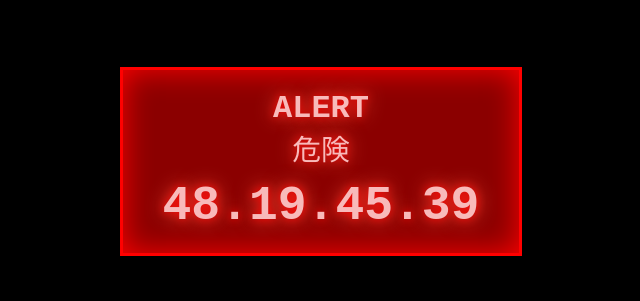
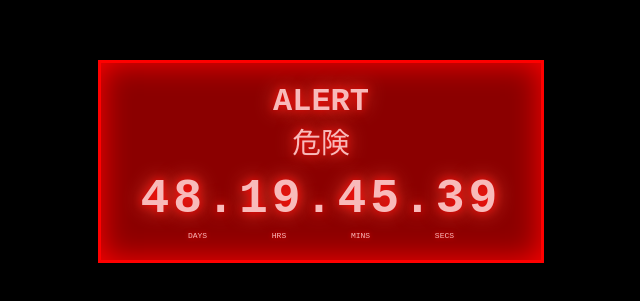
Before and after one commit to D4RKM47R1X/LSCON-Timer, a plain HTML site: page index.html in a window 1280 px wide. Shown: the part 239-540 px from the top of the page, without its empty margins (319-959 px from the left). Drawn offline with Linux system fonts and the light colour scheme.

Commit message:
Update index.html

```diff
--- a/index.html
+++ b/index.html
@@ -2,7 +2,7 @@
 <html lang="en">
 <head>
 <meta charset="UTF-8">
-<title>MGS Countdown</title>
+<title>LSCON snake Countdown</title>
 <style>
 body {
 background: #000;
@@ -12,9 +12,8 @@
 height: 100vh;
 margin: 0;
 }
-
 #mgs-alert {
-    background: #8B0000; /* deep red  */
+background: #8B0000; /* deep red */
 border: 3px solid red;
 padding: 20px 40px;
 text-align: center;
@@ -24,24 +23,30 @@
 box-shadow: 0 0 30px red inset;
 width: fit-content;
 }
-
 .alert-title {
 font-size: 2em;
 font-weight: bold;
 margin: 0;
 }
-
 .alert-kanji {
 font-size: 1.8em;
 margin: 0;
 }
-
 #mgs-timer {
 font-size: 3em;
 font-weight: bold;
 margin-top: 10px;
+letter-spacing: 4px; /* Adjust spacing between numbers */
 }
-
+#timer-labels {
+display: flex;
+justify-content: space-around;
+font-size: 0.5em;
+color: #f8baba;
+text-shadow: 0 0 5px #FF0000;
+margin-top: 5px;
+padding: 0 15px; /* Added padding to align with timer */
+}
 </style>
 </head>
 <body>
@@ -49,8 +54,13 @@
 <div class="alert-title">ALERT</div>
 <div class="alert-kanji">危険</div>
 <div id="mgs-timer">00.00.00.00</div>
+<div id="timer-labels">
+<span>DAYS</span>
+<span>HRS</span>
+<span>MINS</span>
+<span>SECS</span>
 </div>
-
+</div>
 <script>
 const targetDate = new Date(2025, 9, 11, 8, 0, 0);
 
```
Lines whose indentation alone changed are shown as unchanged.
